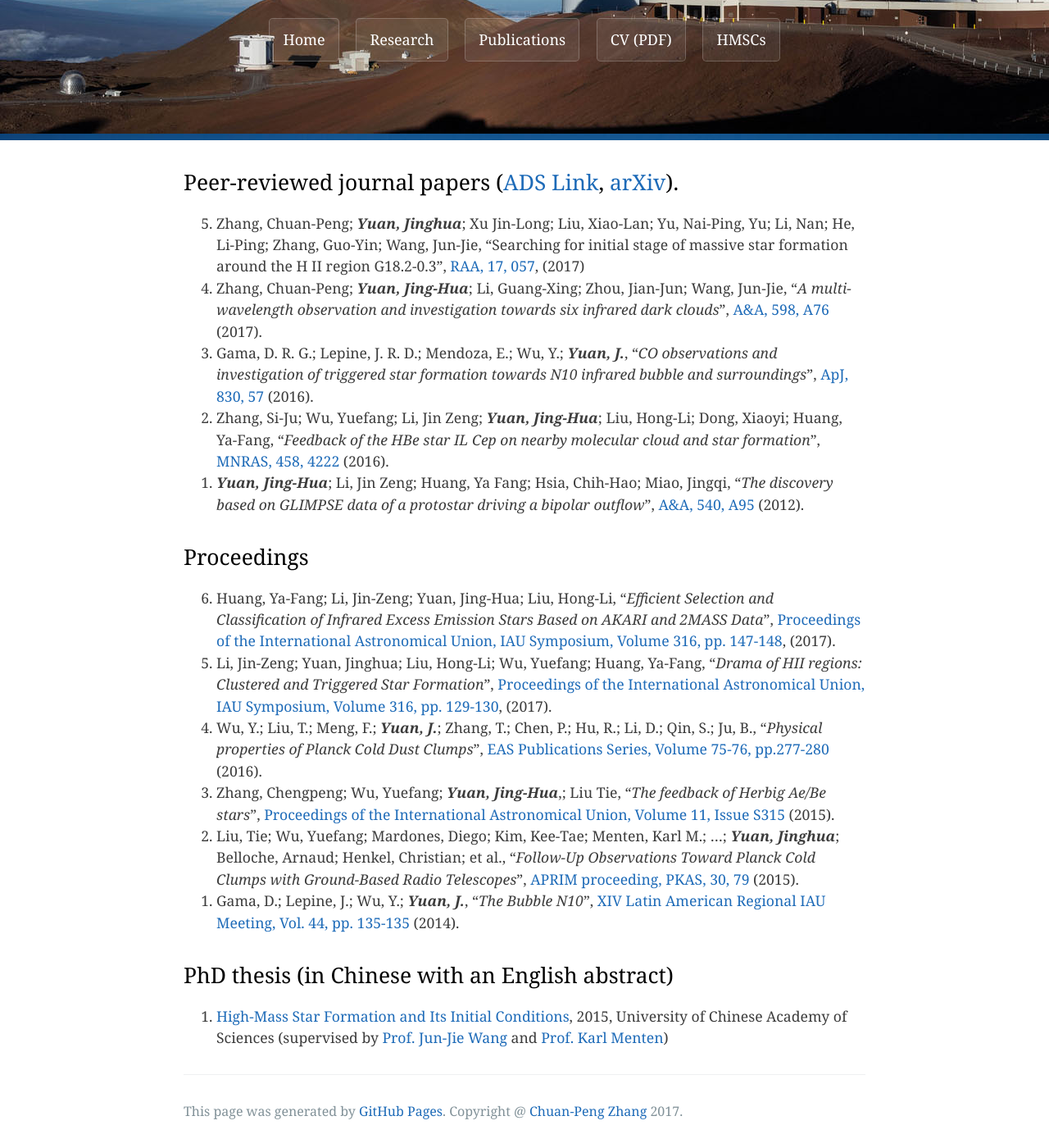
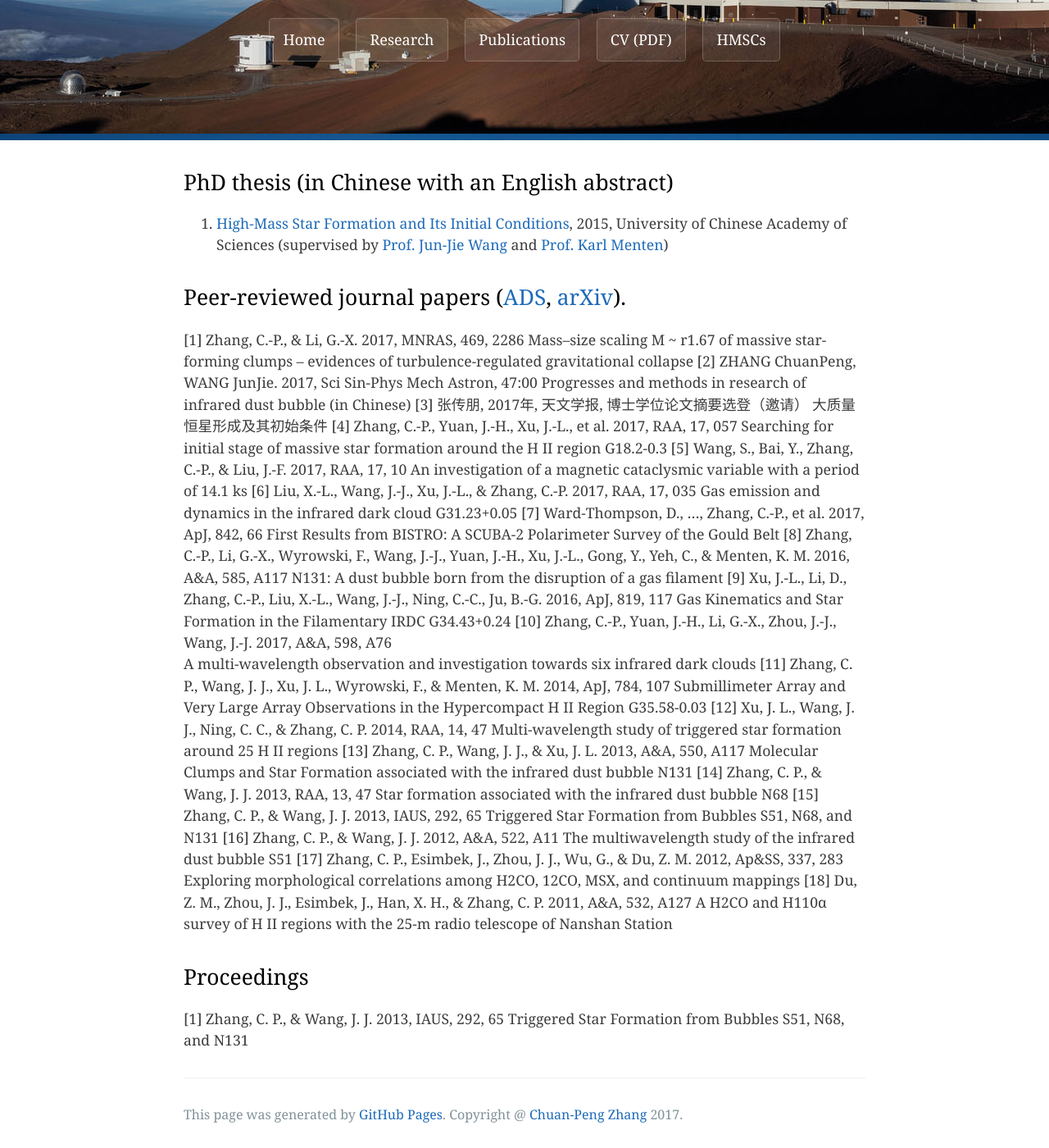
Before and after one commit to zcp521/zcp521.github.io, a Jekyll site: the page built from pub.md, in a window 1280 px wide and 1400 px high, scrolled down 211 px. Shown: the whole window at 82% size. Built offline with Jekyll 4.4.1, drawn with Linux system fonts in a browser that asks for light colours.

Commit message:
Update pub.md

```diff
--- a/pub.md
+++ b/pub.md
@@ -4,27 +4,54 @@ title: "Publications"
 tagline: "My publication list"
 ---
 
-## Peer-reviewed journal papers ([ADS Link](http://adsabs.harvard.edu/cgi-bin/nph-abs_connect?library&libname=zhang&libid=59b7dda2b2), [arXiv](http://arxiv.org/find/all/1/OR+au:+Zhang_Chuanpeng+au:+Zhang_Chuan-Peng/0/1/0/all/0/1)).
+## PhD thesis (in Chinese with an English abstract)
 
-13. Zhang, Chuan-Peng; ***Yuan, Jinghua***; Xu Jin-Long; Liu, Xiao-Lan; Yu, Nai-Ping, Yu; Li, Nan; He, Li-Ping; Zhang, Guo-Yin; Wang, Jun-Jie, "Searching for initial stage of massive star formation around the H II region G18.2-0.3", [RAA, 17, 057](http://adsabs.harvard.edu/abs/2017RAA....17..057Z), (2017)
-12. Zhang, Chuan-Peng; ***Yuan, Jing-Hua***; Li, Guang-Xing; Zhou, Jian-Jun; Wang, Jun-Jie, “*A multi-wavelength observation and investigation towards six infrared dark clouds*”, [A&A, 598, A76](http://adsabs.harvard.edu/abs/2017A%26A...598A..76Z) (2017).
-11. Gama, D. R. G.; Lepine, J. R. D.; Mendoza, E.; Wu, Y.; ***Yuan, J.***, “*CO observations and investigation of triggered star formation towards N10 infrared bubble and surroundings*”, [ApJ, 830, 57](http://adsabs.harvard.edu/abs/2016ApJ...830...57G) (2016).
-10. Zhang, Si-Ju; Wu, Yuefang; Li, Jin Zeng; ***Yuan, Jing-Hua***; Liu, Hong-Li; Dong, Xiaoyi; Huang, Ya-Fang, “*Feedback of the HBe star IL Cep on nearby molecular cloud and star formation*”, [MNRAS, 458, 4222](http://adsabs.harvard.edu/abs/2016MNRAS.458.4222Z) (2016).
-1. ***Yuan, Jing-Hua***; Li, Jin Zeng; Huang, Ya Fang; Hsia, Chih-Hao; Miao, Jingqi, “*The discovery based on GLIMPSE data of a protostar driving a bipolar outflow*”, [A&A, 540, A95](http://adsabs.harvard.edu/abs/2012A%26A...540A..95) (2012).
+1. [High-Mass Star Formation and Its Initial Conditions]({{ site.baseurl }}/pub/thesis_cpzhang.pdf), 2015, University of Chinese Academy of Sciences (supervised by [Prof. Jun-Jie Wang](http://sourcedb.naoc.cas.cn/en/enaoexpert/201304/t20130411_3817941.html) and [Prof. Karl Menten](https://blog.mpifr-bonn.mpg.de/karlmenten/))
+
+
+## Peer-reviewed journal papers ([ADS](http://adsabs.harvard.edu/cgi-bin/nph-abs_connect?library&libname=zhang&libid=59b7dda2b2), [arXiv](https://arxiv.org/a/zhang_c_2.html)).
+
+[1] Zhang, C.-P., & Li, G.-X. 2017, MNRAS, 469, 2286
+ 	Mass–size scaling M ~ r1.67 of massive star-forming clumps – evidences of turbulence-regulated gravitational collapse
+[2] ZHANG ChuanPeng, WANG JunJie. 2017, Sci Sin-Phys Mech Astron, 47:00
+	Progresses and methods in research of infrared dust bubble (in Chinese)
+[3] 张传朋, 2017年, 天文学报, 博士学位论文摘要选登（邀请）
+	大质量恒星形成及其初始条件
+[4] Zhang, C.-P., Yuan, J.-H., Xu, J.-L., et al. 2017, RAA, 17, 057
+	Searching for initial stage of massive star formation around the H II region G18.2-0.3
+[5] Wang, S., Bai, Y., Zhang, C.-P., & Liu, J.-F. 2017, RAA, 17, 10
+	An investigation of a magnetic cataclysmic variable with a period of 14.1 ks
+[6] Liu, X.-L., Wang, J.-J., Xu, J.-L., & Zhang, C.-P. 2017, RAA, 17, 035
+	Gas emission and dynamics in the infrared dark cloud G31.23+0.05
+[7] Ward-Thompson, D., …, Zhang, C.-P., et al. 2017, ApJ, 842, 66
+First Results from BISTRO: A SCUBA-2 Polarimeter Survey of the Gould Belt
+[8] Zhang, C.-P., Li, G.-X., Wyrowski, F., Wang, J.-J., Yuan, J.-H., Xu, J.-L., Gong, Y., Yeh, C., & Menten, K. M. 2016, A&A, 585, A117
+	N131: A dust bubble born from the disruption of a gas filament
+[9] Xu, J.-L., Li, D., Zhang, C.-P., Liu, X.-L., Wang, J.-J., Ning, C.-C., Ju, B.-G. 2016, ApJ, 819, 117
+	Gas Kinematics and Star Formation in the Filamentary IRDC G34.43+0.24
+  [10] Zhang, C.-P., Yuan, J.-H., Li, G.-X., Zhou, J.-J., Wang, J.-J. 2017, A&A, 598, A76
+	A multi-wavelength observation and investigation towards six infrared dark clouds
+[11] Zhang, C. P., Wang, J. J., Xu, J. L., Wyrowski, F., & Menten, K. M. 2014, ApJ, 784, 107
+      Submillimeter Array and Very Large Array Observations in the Hypercompact H II Region G35.58-0.03
+[12] Xu, J. L., Wang, J. J., Ning, C. C., & Zhang, C. P. 2014, RAA, 14, 47
+      Multi-wavelength study of triggered star formation around 25 H II regions
+[13] Zhang, C. P., Wang, J. J., & Xu, J. L. 2013, A&A, 550, A117
+      Molecular Clumps and Star Formation associated with the infrared dust bubble N131
+[14] Zhang, C. P., & Wang, J. J. 2013, RAA, 13, 47
+      Star formation associated with the infrared dust bubble N68
+[15] Zhang, C. P., & Wang, J. J. 2013, IAUS, 292, 65
+      Triggered Star Formation from Bubbles S51, N68, and N131
+[16] Zhang, C. P., & Wang, J. J. 2012, A&A, 522, A11
+      The multiwavelength study of the infrared dust bubble S51
+[17] Zhang, C. P., Esimbek, J., Zhou, J. J., Wu, G., & Du, Z. M. 2012, Ap&SS, 337, 283
+      Exploring morphological correlations among H2CO, 12CO, MSX, and continuum mappings
+[18] Du, Z. M., Zhou, J. J., Esimbek, J., Han, X. H., & Zhang, C. P. 2011, A&A, 532, A127
+      A H2CO and H110α survey of H II regions with the 25-m radio telescope of Nanshan Station
 {: reversed="reversed"}
 
 
 ## Proceedings
 
-6. Huang, Ya-Fang; Li, Jin-Zeng; Yuan, Jing-Hua; Liu, Hong-Li, "*Efficient Selection and Classification of Infrared Excess Emission Stars Based on AKARI and 2MASS Data*", [Proceedings of the International Astronomical Union, IAU Symposium, Volume 316, pp. 147-148](http://adsabs.harvard.edu/abs/2017IAUS..316..147H), (2017).
-5. Li, Jin-Zeng; Yuan, Jinghua; Liu, Hong-Li; Wu, Yuefang; Huang, Ya-Fang, "*Drama of HII regions: Clustered and Triggered Star Formation*", [Proceedings of the International Astronomical Union, IAU Symposium, Volume 316, pp. 129-130](http://adsabs.harvard.edu/abs/2017IAUS..316..129L), (2017).
-4. Wu, Y.; Liu, T.; Meng, F.; ***Yuan, J.***; Zhang, T.; Chen, P.; Hu, R.; Li, D.; Qin, S.; Ju, B., “*Physical properties of Planck Cold Dust Clumps*”, [EAS Publications Series, Volume 75-76, pp.277-280](http://adsabs.harvard.edu/abs/2016EAS....75..277W) (2016).
-3. Zhang, Chengpeng; Wu, Yuefang; ***Yuan, Jing-Hua***,; Liu Tie, “*The feedback of Herbig Ae/Be
-stars*”, [Proceedings of the International Astronomical Union, Volume 11, Issue S315](https://doi.org/10.1017/S1743921316007730) (2015).
-2. Liu, Tie; Wu, Yuefang; Mardones, Diego; Kim, Kee-Tae; Menten, Karl M.; ...; ***Yuan, Jinghua***; Belloche, Arnaud; Henkel, Christian; et al., “*Follow-Up Observations Toward Planck Cold Clumps with Ground-Based Radio Telescopes*”, [APRIM proceeding, PKAS, 30, 79](http://adsabs.harvard.edu/abs/2015PKAS...30...79L) (2015).
-1. Gama, D.; Lepine, J.; Wu, Y.; ***Yuan, J.***, “*The Bubble N10*”, [XIV Latin American Regional IAU Meeting, Vol. 44, pp. 135-135](http://adsabs.harvard.edu/abs/2014RMxAC..44..135G) (2014).
+[1] Zhang, C. P., & Wang, J. J. 2013, IAUS, 292, 65
+      Triggered Star Formation from Bubbles S51, N68, and N131
 {: reversed="reversed"}
-
-## PhD thesis (in Chinese with an English abstract)
-
-1. [High-Mass Star Formation and Its Initial Conditions]({{ site.baseurl }}/pub/thesis_cpzhang.pdf), 2015, University of Chinese Academy of Sciences (supervised by [Prof. Jun-Jie Wang](http://sourcedb.naoc.cas.cn/en/enaoexpert/201304/t20130411_3817941.html) and [Prof. Karl Menten](https://blog.mpifr-bonn.mpg.de/karlmenten/))
```
